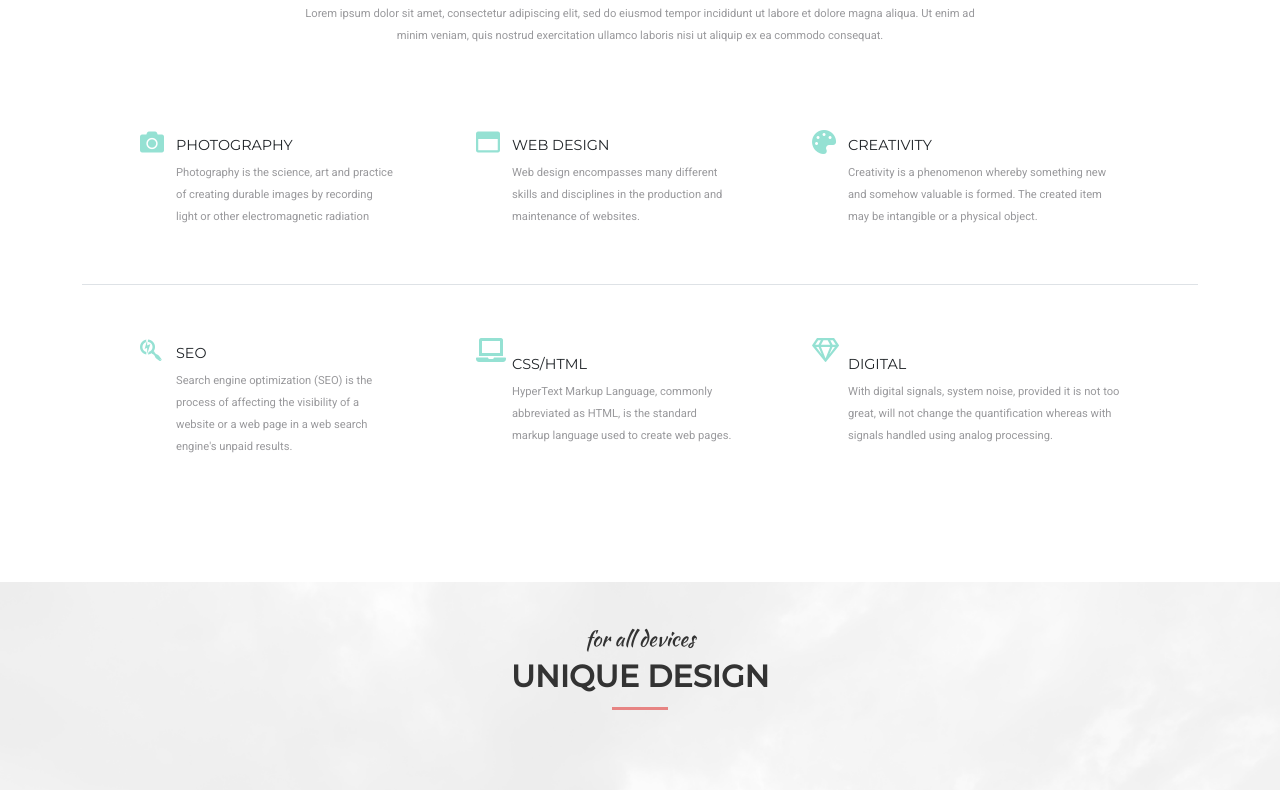
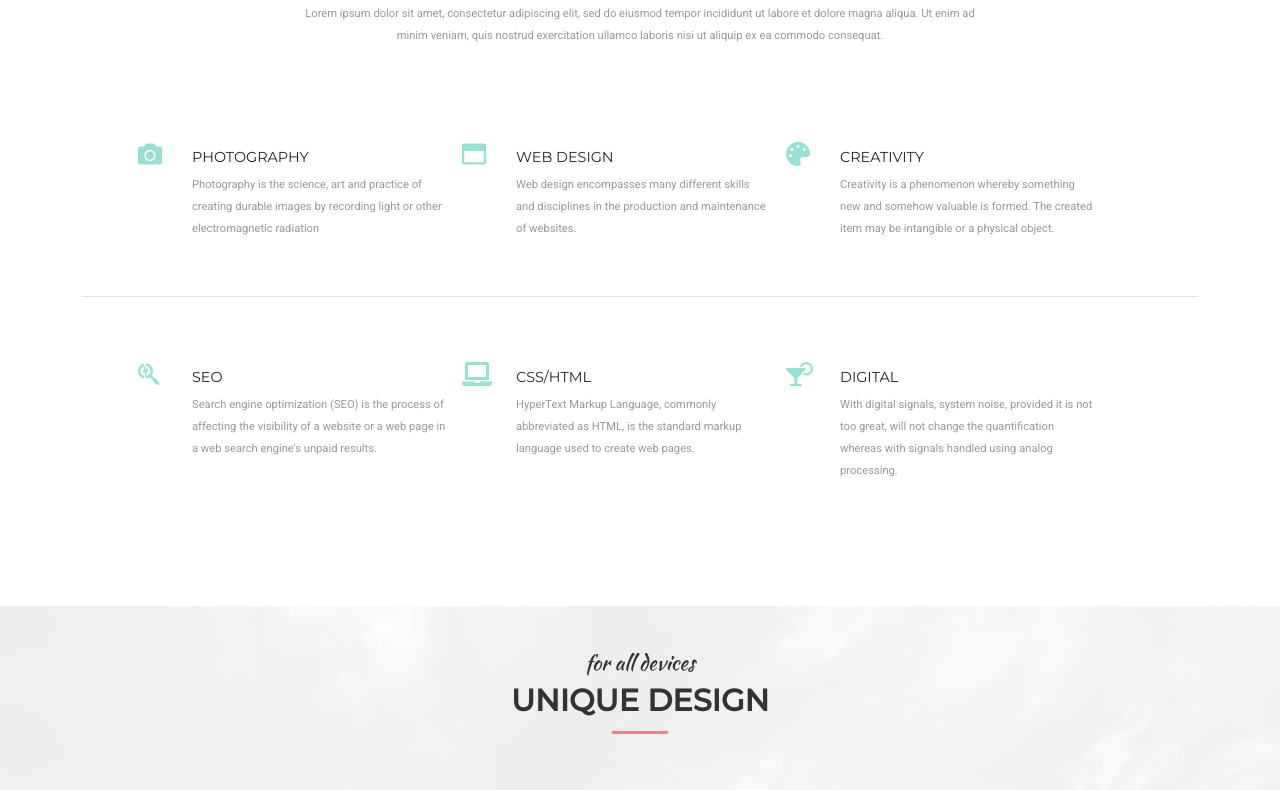
Before and after one commit to abanoubsamir-28/Mogo-Landing-Page, a website: page index.html in a window 1280 px wide. Shown: the part 2177-2967 px from the top of the page. Drawn offline with nearby package versions, Linux system fonts and the light colour scheme.

Commit message:
add fixes

```diff
--- a/index.html
+++ b/index.html
@@ -240,25 +240,24 @@
             </div>
 
             <div class="services__wrapper row border-bottom p-5 mx-auto">
-                <div class="services__item row col-lg-4 col-md-6 col-sm-12 align-items-center g-1 my-2">
-                    <i class="fas fa-camera mx-2 col-1 align-self-start"></i>
-                    <div class="services__item__text col-8">
-                        <h4 class="text-uppercase">Photography</h4>
-                        <p>Photography is the science, art and practice of creating durable images by
-                            recording light or
+                <div class="services__item row col-lg-4 justify-content-around col-md-6 col-sm-12  g-1 my-2 g-3">
+                    <i class="fas fa-camera col-2 align-self-start"></i>
+                    <div class="services__item__text col-10">
+                        <h4 class="text-uppercase p-0">Photography</h4>
+                        <p>Photography is the science, art and practice of creating durable images by recording light or
                             other electromagnetic radiation</p>
                     </div>
                 </div>
-                <div class="services__item row col-lg-4 col-md-6 col-sm-12 align-items-center g-1 my-2">
-                    <i class="far fa-window-maximize mx-2 col-1 align-self-start"></i>
-                    <div class="services__item__text col-8">
+                <div class="services__item row col-lg-4 justify-content-around col-md-6 col-sm-12  g-1 my-2 g-3">
+                    <i class="far fa-window-maximize col-2 align-self-start"></i>
+                    <div class="services__item__text col-10">
                         <h4 class="text-uppercase p-0">WEB DESIGN</h4>
                         <p>Web design encompasses many different skills and disciplines in the production and
                             maintenance of websites.</p>
                     </div>
                 </div>
-                <div class="services__item row col-lg-4 col-md-6 col-sm-12 align-items-center g-1 my-2">
-                    <i class="fas fa-palette mx-2 col-1 align-self-start"></i>
+                <div class="services__item row col-lg-4 justify-content-around col-md-6 col-sm-12  g-1 my-2 g-3 g-3">
+                    <i class="fas fa-palette col-2 align-self-start"></i>
                     <div class="services__item__text col-10">
                         <h4 class="text-uppercase">CREATIVITY</h4>
                         <p>Creativity is a phenomenon whereby something new and somehow valuable is formed. The created
@@ -267,26 +266,26 @@
                 </div>
             </div>
             <div class="services__wrapper row p-5 mx-auto">
-                <div class="services__item row col-lg-4 col-md-6 col-sm-12 align-items-center g-1 my-2 ">
-                    <i class="fab fa-searchengin mx-2 col-1 align-self-start"></i>
-                    <div class="services__item__text col-8">
+                <div class="services__item row col-lg-4 justify-content-around col-md-6 col-sm-12  g-1 my-2 g-3 ">
+                    <i class="fab fa-searchengin col-2 align-self-start"></i>
+                    <div class="services__item__text col-10">
                         <h4 class="text-uppercase">SEO</h4>
                         <p>Search engine optimization (SEO) is the process of affecting the visibility of a website or a
                             web page in a web search engine's unpaid results.</p>
                     </div>
                 </div>
-                <div class="services__item row col-lg-4 col-md-6 col-sm-12 align-items-center g-1 my-2 ">
-                    <i class="fas fa-laptop mx-2 col-1 align-self-start"></i>
-                    <div class="services__item__text col-8">
+                <div class="services__item row col-lg-4 justify-content-around col-md-6 col-sm-12  g-1 my-2 g-3 ">
+                    <i class="fas fa-laptop col-2 align-self-start"></i>
+                    <div class="services__item__text col-10">
                         <h4 class="text-uppercase p-0">CSS/HTML</h4>
                         <p>HyperText Markup Language, commonly abbreviated as HTML, is the standard markup language used
                             to create web pages.</p>
                     </div>
                 </div>
-                <div class="services__item row col-lg-4 col-md-6 col-sm-12 align-items-center g-1 my-2 ">
-                    <i class="far fa-gem mx-2 col-1 align-self-start"></i>
+                <div class="services__item row col-lg-4 justify-content-around col-md-6 col-sm-12  g-1 my-2 g-3">
+                    <i class="fas fa-cocktail col-2 align-self-start"></i>
                     <div class="services__item__text col-10">
-                        <h4 class="text-uppercase">digital</h4>
+                        <h4 class="text-uppercase">DIGITAL</h4>
                         <p>With digital signals, system noise, provided it is not too great, will not change the
                             quantification whereas with signals handled using analog processing.</p>
                     </div>
@@ -665,7 +664,7 @@
         <div id="testi2" class="carousel slide container mx-auto py-5" data-bs-ride="carousel">
             <div class="carousel-inner">
                 <div class="carousel-item active">
-                    <p class="d-flex mx-auto position-relative">
+                    <p class="d-flex mx-auto position-relative row">
                         <span class="carousel-item__icon mx-5">
                             <img src="./assests/images/testimonial2/Ellipse 1.png" class=" img-fluid" alt="">
                         </span>
@@ -928,7 +927,7 @@
                         </div>
                     </div>
                 </div>
-                <div class="instgram col-lg-4 col-md-12 ">
+                <div class="instgram col-lg-3 col-md-12 ">
                     <h6 class="text-uppercase">instgram</h6>
                     <div class="images d-flex flex-wrap">
                         <figure>
@@ -958,22 +957,13 @@
                         <figure>
                             <img src="./assests/images/footer/instgram/img-9.jpg" alt="">
                         </figure>
-                        <figure>
-                            <img src="./assests/images/footer/instgram/img-3 (1).jpg" alt="">
-                        </figure>
-                        <figure>
-                            <img src="./assests/images/footer/instgram/img-4 (1).jpg" alt="">
-                        </figure>
-                        <figure>
-                            <img src="./assests/images/footer/instgram/img-5 (1).jpg" alt="">
-                        </figure>
                     </div>
                     <p class="text-capitalize fst-italic">view more photos</p>
                 </div>
             </div>
             <div class="final text-center py-5 w-50 mx-auto">
                 <p class="fw-bold">Copyright © All Rights Reserved.</p>
-                <p class="fw-bold"  >template by
+                <p class="fw-bold">template by
                     <span>Ninodezign </span>
                     &
                     <span>Alexandr Karsakov </span>
--- a/scss/_base.scss
+++ b/scss/_base.scss
@@ -713,6 +713,7 @@ header {
         .images {
             figure {
                 margin: unset;
+                margin: 2px;
             }
         }
     }
```
